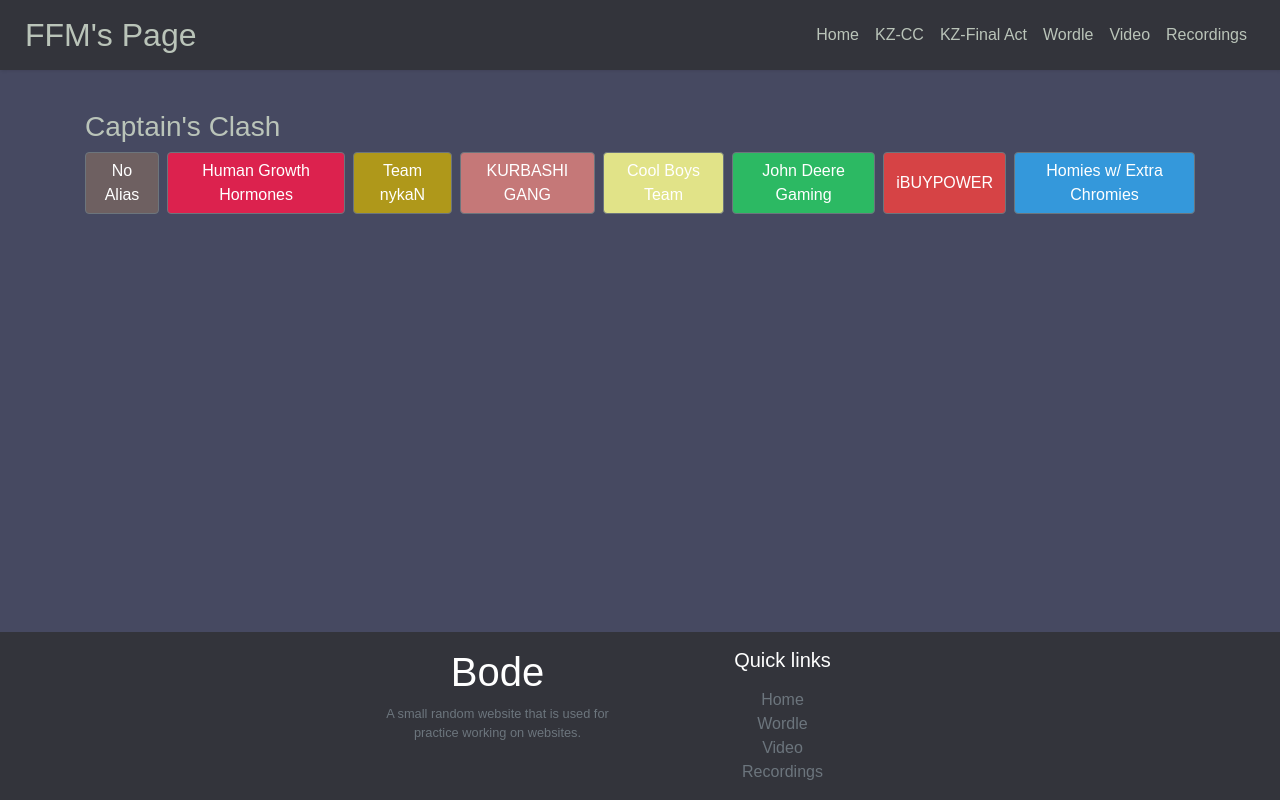
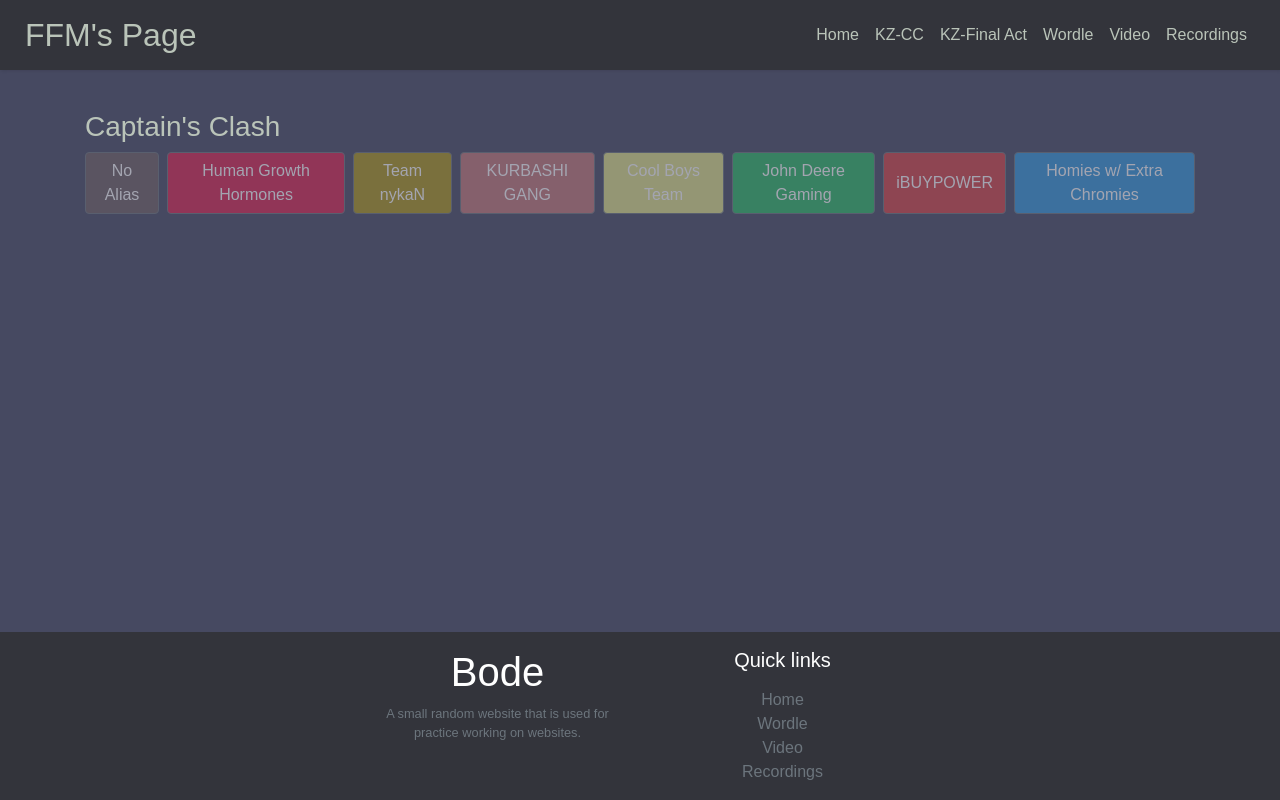
Before and after one commit to bodechristian/bodechristian.github.io, a React (Create React App) app: page /kzCC in a window 1280 px wide. Built offline with nearby package versions, Linux system fonts and the light colour scheme; the HTML template or start-up script is replaced by a standard one.

Commit message:
buttons now indicate whether a team shows or not

```diff
--- a/src/pages/KZCC.jsx
+++ b/src/pages/KZCC.jsx
@@ -160,7 +160,7 @@ const KZTourney = () => {
             <div className="row-teambuttons">
                 {Object.keys(teams).map((team, i) => {
                     return <button className='btn-secondary btn' onClick={() => addTeam(team)} key={i}
-                                    style={{backgroundColor: teamColorsMapping[team]}}>
+                                    style={{backgroundColor: teamColorsMapping[team], opacity: teamNameOrder.includes(team)?1:0.5}}>
                                 {team}
                             </button>
                 })}
```
